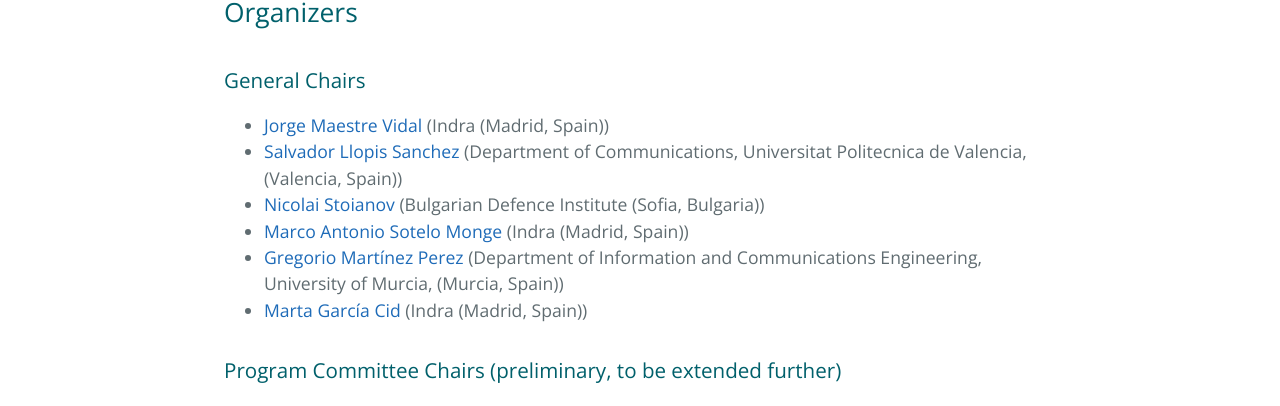
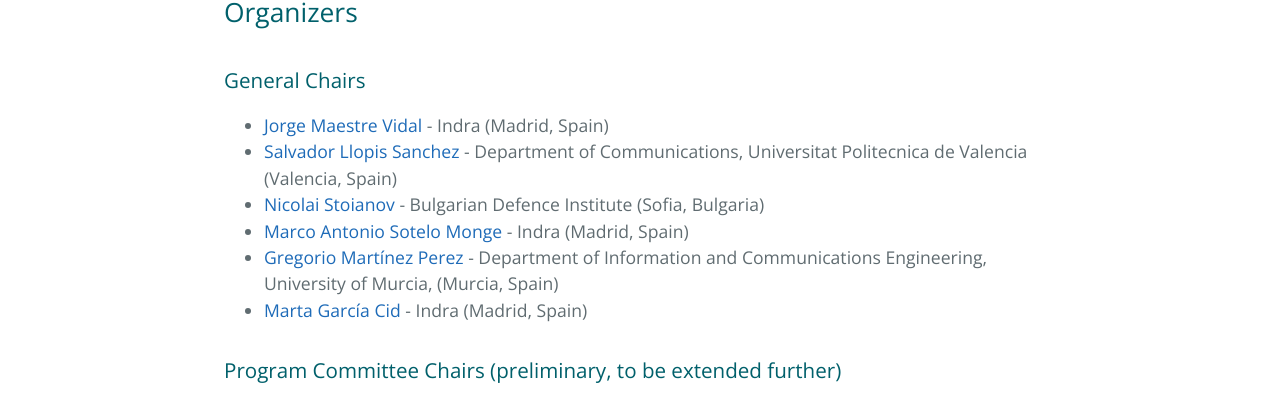
Before and after one commit to cdtsecomane/cdtsecomane.github.io, a Jekyll site: the page built from index.md, in a window 1280 px wide. Shown: the part 999-1405 px from the top of the page. Built offline with Jekyll 4.4.1, drawn with Linux system fonts in a browser that asks for light colours.

```diff
--- a/index.md
+++ b/index.md
@@ -23,12 +23,12 @@ For further details, refer to the [CfP](/cfp) and [Program](/prog)
 ## Organizers
 ### General Chairs
 
-* [Jorge Maestre Vidal](https://www.indracompany.com) (Indra (Madrid, Spain))
-* [Salvador Llopis Sanchez](https://www.upv.es) (Department of Communications, Universitat Politecnica de Valencia, (Valencia, Spain))
-* [Nicolai Stoianov](https://di.mod.bg/en) (Bulgarian Defence Institute (Sofia, Bulgaria))
-* [Marco Antonio Sotelo Monge](https://www.indracompany.com) (Indra (Madrid, Spain))
-* [Gregorio Martínez Perez](https://www.umu.es) (Department of Information and Communications Engineering, University of Murcia, (Murcia, Spain))
-* [Marta García Cid](https://www.indracompany.com) (Indra (Madrid, Spain))
+* [Jorge Maestre Vidal](https://www.indracompany.com) - Indra (Madrid, Spain)
+* [Salvador Llopis Sanchez](https://www.upv.es) - Department of Communications, Universitat Politecnica de Valencia (Valencia, Spain)
+* [Nicolai Stoianov](https://di.mod.bg/en) - Bulgarian Defence Institute (Sofia, Bulgaria)
+* [Marco Antonio Sotelo Monge](https://www.indracompany.com) - Indra (Madrid, Spain)
+* [Gregorio Martínez Perez](https://www.umu.es) - Department of Information and Communications Engineering, University of Murcia, (Murcia, Spain)
+* [Marta García Cid](https://www.indracompany.com) - Indra (Madrid, Spain)
 
 ### Program Committee Chairs (preliminary, to be extended further)
 
```
